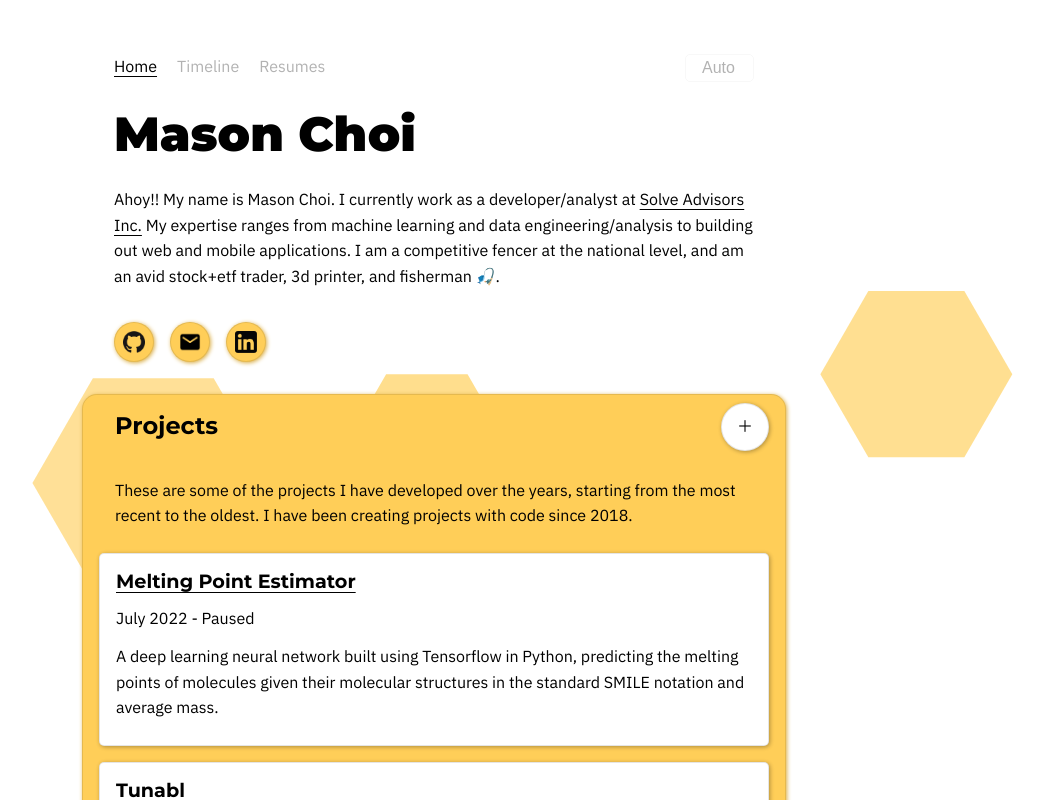
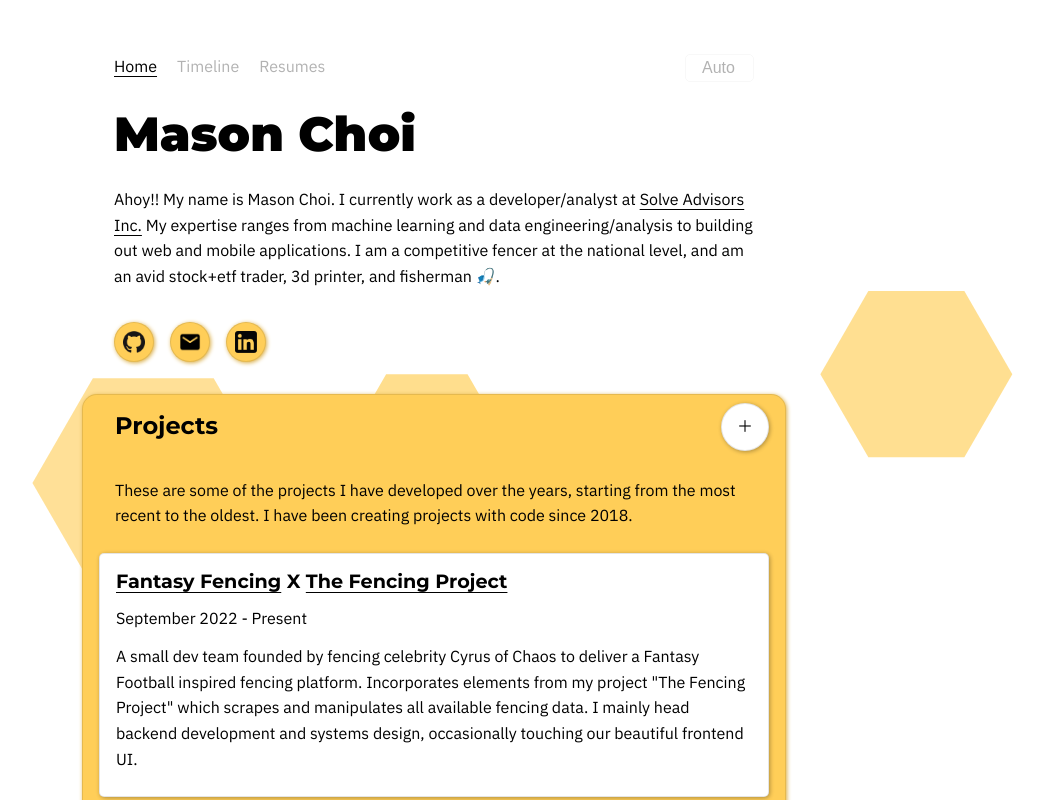
Before and after one commit to Tennis-Ball/personal_website, a Next.js app: page / in a window 1280 px wide. Both pictures are taken after a click on the element 640 px from the left and 426 px from the top of the page. Shown: the top 800 px of the page, without its empty margins (206-1249 px from the left). Built offline with nearby package versions, Linux system fonts and the light colour scheme.

Commit message:
fantasy fencing X the fencing project

```diff
--- a/pages/index.js
+++ b/pages/index.js
@@ -21,6 +21,11 @@ export default function Home() {
 			<Contacts/>
 			<Dropdown title="Projects">
 				<p>These are some of the projects I have developed over the years, starting from the most recent to the oldest. I have been creating projects with code since 2018.</p>
+				<Card>
+					<h3><a href="https://github.com/Fantasy-Fencing" target="_blank" rel="noreferrer">Fantasy Fencing</a> X <a href="https://github.com/Tennis-Ball/The-Fencing-Project" target="_blank" rel="noreferrer">The Fencing Project</a></h3>
+					<p>September 2022 - Present</p>
+					<p>A small dev team founded by fencing celebrity Cyrus of Chaos to deliver a Fantasy Football inspired fencing platform. Incorporates elements from my project "The Fencing Project" which scrapes and manipulates all available fencing data. I mainly head backend development and systems design, occasionally touching our beautiful frontend UI.</p>
+				</Card>
 				<Card>
 					<h3 className="cardTitle"><a href="https://github.com/Tennis-Ball/MP-Predictor" target="_blank" rel="noreferrer">Melting Point Estimator</a></h3>
 					<p>July 2022 - Paused</p>
```
